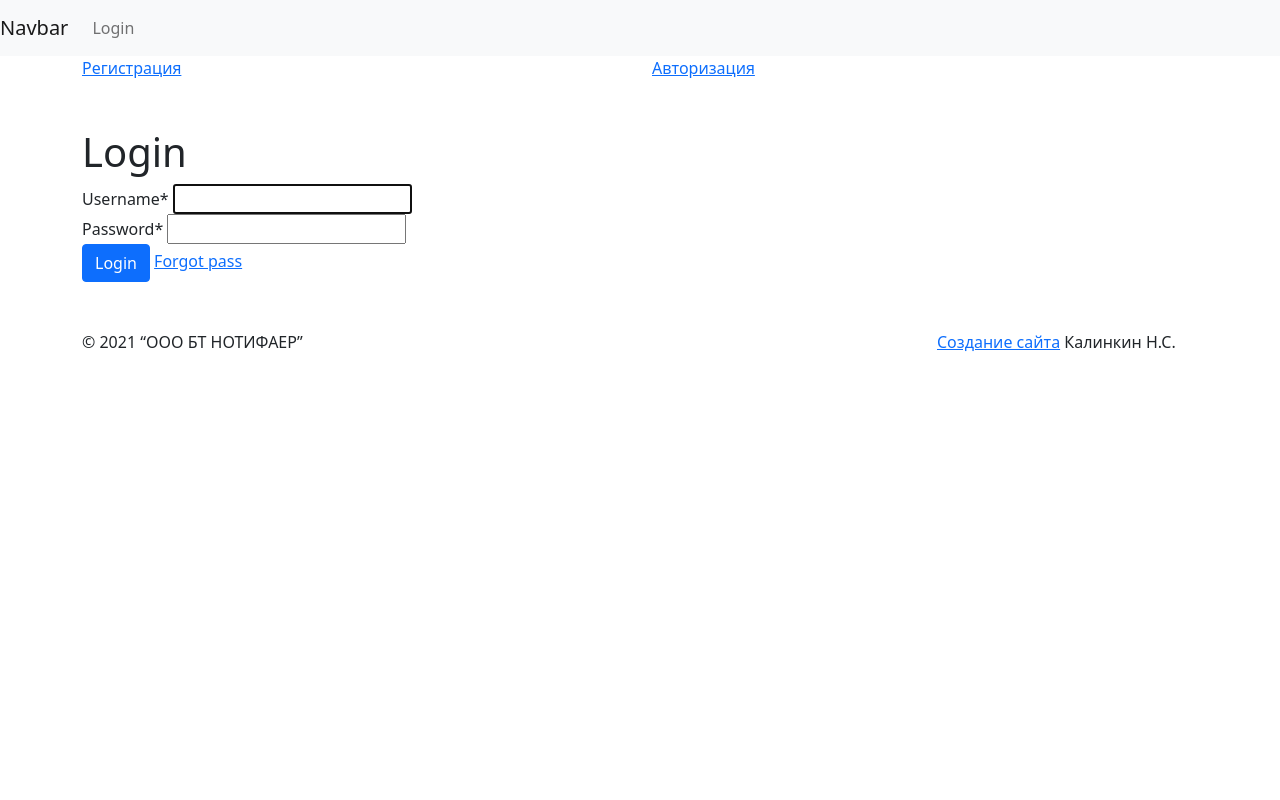
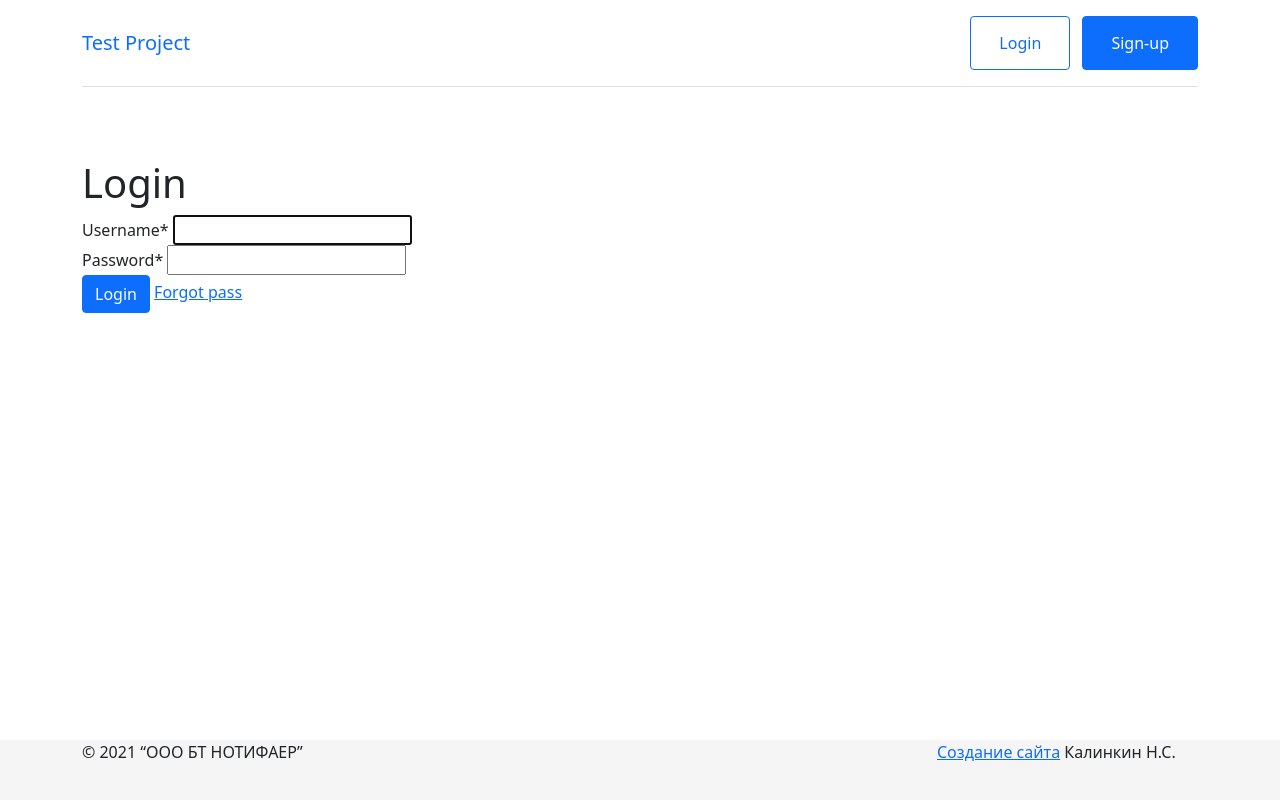
Before and after one commit to aliensowo/notifier, a Django app: page / in a window 1280 px wide. Run offline with Django 3.2, Linux system fonts and the light colour scheme; style sheets or scripts are compiled from the project's sources; some libraries are stand-ins or nearby versions.

Commit message:
some fix

```diff
--- a/service_app/static/scss/style.scss
+++ b/service_app/static/scss/style.scss
@@ -0,0 +1,4 @@
+@import "parts/header";
+@import "parts/footer";
+@import "parts/login";
+@import "parts/content";
--- a/templates/base/base.html
+++ b/templates/base/base.html
@@ -12,6 +12,26 @@
     <script type="text/javascript" src="{% static 'js/index.js' %}"></script>
     <title>{% block title %}NOTIFIER - Главная{% endblock %}</title>
 </head>
+<style>
+    html {
+        position: relative;
+        min-height: 100%;
+    }
+
+    body {
+        /* Margin bottom by footer height */
+        margin-bottom: 60px;
+    }
+
+    footer {
+        position: absolute;
+        bottom: 0;
+        width: 100%;
+        /* Set the fixed height of the footer here */
+        height: 60px;
+        background-color: #f5f5f5;
+    }
+</style>
 <body>
 {#header#}
 {% include 'base/header.html' %}
--- a/templates/base/header.html
+++ b/templates/base/header.html
@@ -1,30 +1,30 @@
 {% load static %}
-<header>
-    <nav class="navbar navbar-expand-lg navbar-light bg-light">
-        <a class="navbar-brand" href="#">Navbar</a>
-        <button class="navbar-toggler" type="button" data-toggle="collapse" data-target="#navbarText"
-                aria-controls="navbarText" aria-expanded="false" aria-label="Toggle navigation">
-            <span class="navbar-toggler-icon"></span>
-        </button>
-        <div class="collapse navbar-collapse" id="navbarText">
-            <ul class="navbar-nav mr-auto">
-                {% if user.is_authenticated %}
+<div class="container">
+    <header class="d-flex flex-wrap align-items-center justify-content-center justify-content-md-between py-3 mb-4 border-bottom">
 
+        <a class="navbar-brand" href="/">
+            Test Project
+        </a>
+
+        <ul class="nav col-12 col-md-auto mb-2 justify-content-center mb-md-0">
+        </ul>
+
+        <div class="col-md-3 text-end">
+            {% if user.is_authenticated %}
+                <ul class="nav col-12 col-md-auto mb-2 justify-content-center mb-md-0">
                     <li class="nav-item">
                         <a class="nav-link" href="{% url 'service_app:logout_apge' %}">Logout</a>
                     </li>
                     <li class="nav-item">
                         <a class="nav-link" href="#">Welcome, {{ user.username }}</a>
                     </li>
+                </ul>
 
-                {% else %}
+            {% else %}
+                <button type="button" class="btn btn-outline-primary me-2"><a class="nav-link" href="{% url 'service_app:login_page' %}">Login</a></button>
+                <button type="button" class="btn btn-primary"><a class="nav-link" href="{% url 'service_app:signin_page' %}" style="color: white">Sign-up</a></button>
+            {% endif %}
+        </div>
 
-                    <li class="nav-item">
-                        <a class="nav-link" href="{% url 'service_app:login_page' %}">Login</a>
-                    </li>
-
-                {% endif %}
-            </ul>
-        </div>
-    </nav>
-</header>
+    </header>
+</div>
--- a/templates/main/login_page.html
+++ b/templates/main/login_page.html
@@ -4,7 +4,7 @@
 
 {% block content %}
 
-    {% include 'main/enter/inline-login.html' %}
+{#    {% include 'main/enter/inline-login.html' %}#}
 
     {% include 'main/enter/login.html' %}
 
--- a/templates/main/signin_page.html
+++ b/templates/main/signin_page.html
@@ -4,7 +4,7 @@
 
 {% block content %}
 
-    {% include 'main/enter/inline-signin.html' %}
+{#    {% include 'main/enter/inline-signin.html' %}#}
 
     {% include 'main/enter/signin.html' %}
 
```
Also changed, not shown: db.sqlite3, service_app/static/scss/parts/content.scss (added), service_app/static/scss/parts/footer.scss (added), service_app/static/scss/parts/header.scss (added), service_app/static/scss/parts/login.scss (added).
